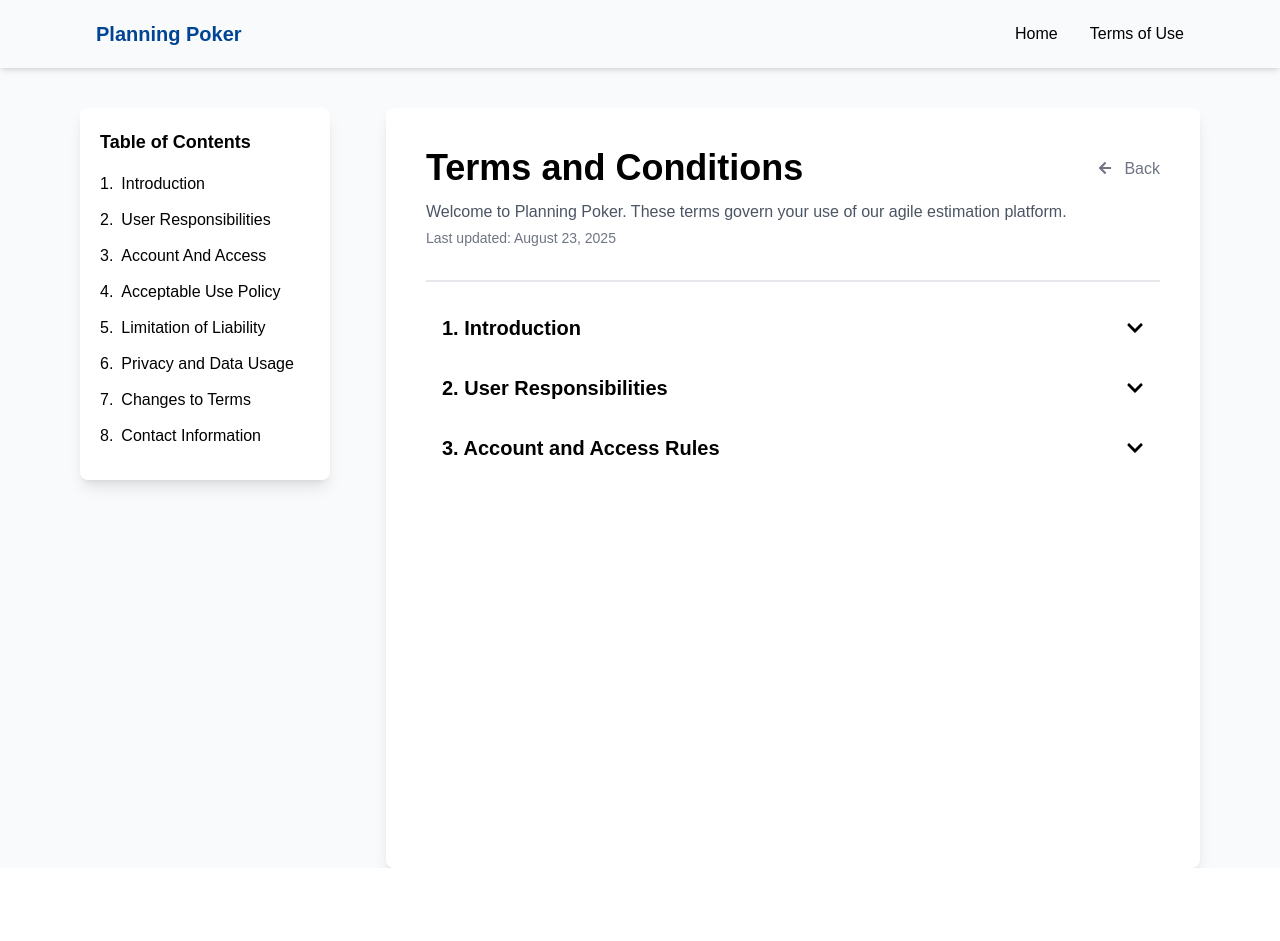
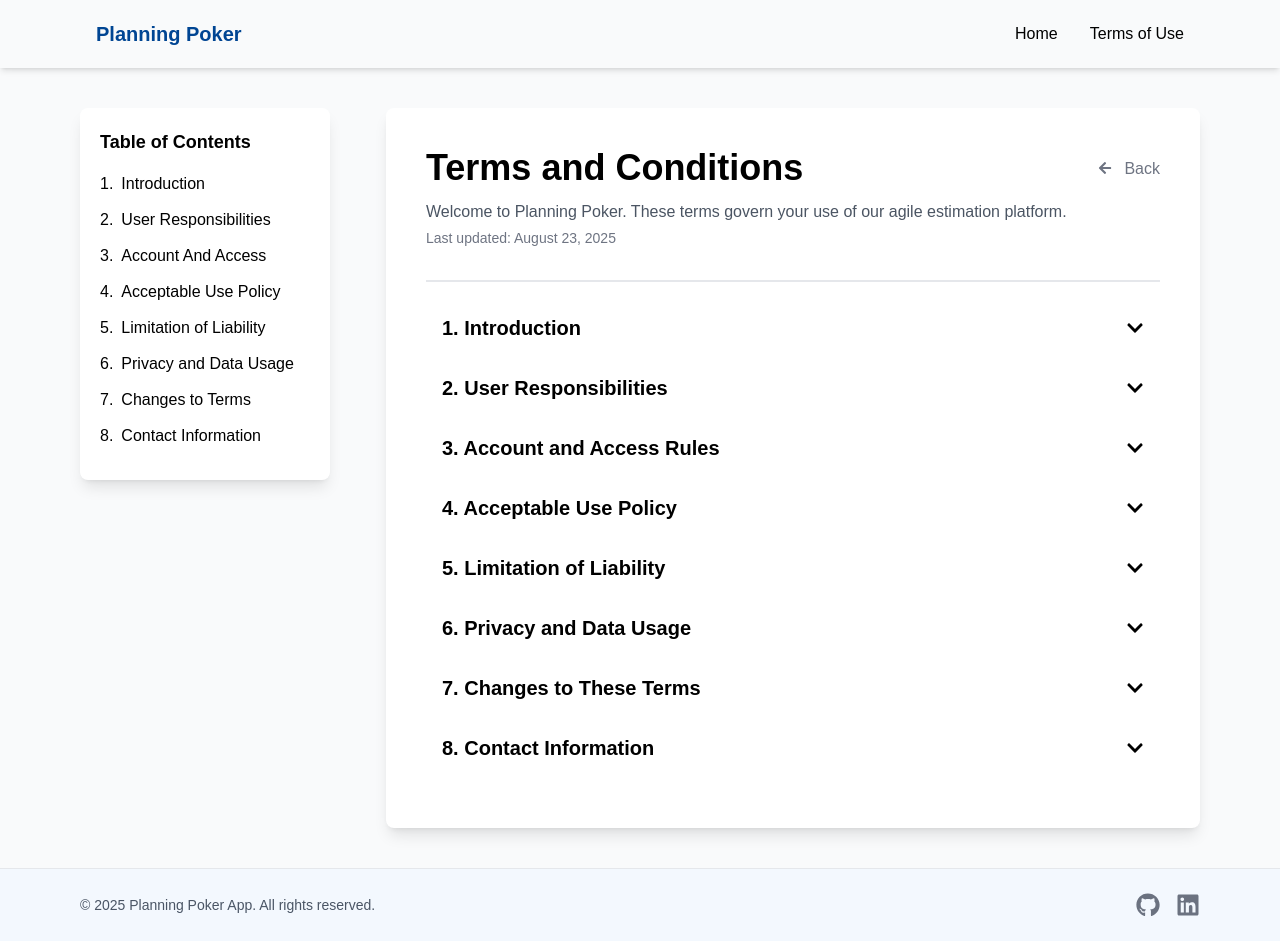
Before and after one commit to malvezzidatr/planning-poker, a Next.js app: page /terms-of-use in a window 1280 px wide. Before the commit the page ends 868 px from the top, so only its background shows below. Built offline with nearby package versions, Linux system fonts and the light colour scheme.

Commit message:
feat: enhance Terms of Use page with accordion functionality and visual content; implement Accordion context for state management

```diff
--- a/src/app/terms-of-use/page.tsx
+++ b/src/app/terms-of-use/page.tsx
@@ -1,6 +1,8 @@
+import { Footer } from "@/components/Footer/footer";
 import Header from "@/components/Header/Header";
 import { Summary } from "@/components/Summary/Summary";
 import { Terms } from "@/components/Terms/Terms";
+import { AccordionProvider, useAccordion } from "@/contexts/AccordionContext";
 
 export const metadata = {
   title: 'Planning Poker App | Terms of Use',
@@ -8,19 +10,25 @@
 
 const TermsOfUsePage = () => {
   const summaryContent = ['Introduction', 'User Responsibilities', 'Account And Access', 'Acceptable Use Policy', 'Limitation of Liability', 'Privacy and Data Usage', 'Changes to Terms', 'Contact Information'];
+
   return (
+    <AccordionProvider>
       <>
         <Header />
-      <div className="flex gap-14 bg-[#F9FAFB] min-h-screen px-20 pt-10">
+        <div className="flex gap-14 bg-[#F9FAFB] min-h-screen px-20 py-10">
           <div>
             <Summary
               title="Table of Contents"
               content={summaryContent}
+              fixed
+              useContext
             />
           </div>
           <Terms />
         </div>
+        <Footer />
       </>
+    </AccordionProvider>
   )
 }
 
--- a/src/components/Accordion/Accordion.tsx
+++ b/src/components/Accordion/Accordion.tsx
@@ -2,7 +2,7 @@
 
 import { useState } from "react";
 import { motion, AnimatePresence } from "framer-motion";
-import Icon from "../Icon/Icon";
+import Icon, { IconName } from "../Icon/Icon";
 import { accordion, accordionQuestionSize } from "./AccordionVariants";
 
 interface AccordionProps {
@@ -10,29 +10,41 @@
   answer: string;
   noBackground?: boolean;
   questionSize?: "SM" | "MD" | "LG";
+  visualContent?: string;
+  visualIcon?: IconName;
+  isOpen?: boolean;
+  onToggle?: () => void;
 }
 
-export const Accordion = ({ question, answer, noBackground = false, questionSize = "MD" }: AccordionProps) => {
-  const [isOpen, setIsOpen] = useState(false);
+export const Accordion = ({
+  question,
+  answer,
+  noBackground = false,
+  questionSize = "MD",
+  visualContent,
+  visualIcon,
+  isOpen: controlledIsOpen,
+  onToggle
+}: AccordionProps) => {
+  const [internalOpen, setInternalOpen] = useState(false);
+  const isOpen = controlledIsOpen ?? internalOpen;
 
-  const handleToggle = () => setIsOpen(!isOpen);
+  const handleToggle = () => {
+    if (onToggle) onToggle();
+    else setInternalOpen((v) => !v);
+  };
 
   return (
     <div className={accordion({ noBackground })}>
       <button
+        type="button"
         onClick={handleToggle}
-        className={`w-full p-4 flex justify-between items-center cursor-pointer transition ${noBackground ? 'hover:bg-gray-100' : 'hover:bg-blue-200'}`}
+        aria-expanded={isOpen}
+        className={`w-full p-4 flex justify-between items-center cursor-pointer transition ${noBackground ? "hover:bg-gray-100" : "hover:bg-blue-200"}`}
       >
         <h3 className={accordionQuestionSize({ size: questionSize })}>{question}</h3>
-        <motion.div
-          animate={{ rotate: isOpen ? 180 : 0 }}
-          transition={{ duration: 0.2 }}
-        >
-          <Icon
-            name={"chevronDown"}
-            color="#000"
-            size={18}
-          />
+        <motion.div animate={{ rotate: isOpen ? 180 : 0 }} transition={{ duration: 0.2 }}>
+          <Icon name="chevronDown" color="#000" size={18} />
         </motion.div>
       </button>
 
@@ -45,9 +57,13 @@
             transition={{ duration: 0.2, ease: "easeInOut" }}
             className="px-4"
           >
-            <p className="text-black pt-2 pb-4 whitespace-pre-line">
-              {answer}
-            </p>
+            <p className="text-black pt-2 pb-4 whitespace-pre-line">{answer}</p>
+            {visualContent && (
+              <div className="w-full flex bg-blue-100 rounded-md text-black p-4 items-center gap-2">
+                {visualIcon && <Icon name={visualIcon} color="#3B82F6" size={20} />}
+                <p className="whitespace-pre-line">{visualContent}</p>
+              </div>
+            )}
           </motion.div>
         )}
       </AnimatePresence>
--- a/src/components/Icon/Icon.tsx
+++ b/src/components/Icon/Icon.tsx
@@ -15,6 +15,7 @@
   FaChevronUp,
   FaArrowLeft,
 } from "react-icons/fa";
+import { MdEmail } from "react-icons/md";
 
 const icons = {
   plus: FaPlus,
@@ -32,6 +33,7 @@
   linkedin: FaLinkedin,
   chevronDown: FaChevronDown,
   chevronUp: FaChevronUp,
+  email: MdEmail,
 } as const;
 
 export type IconName = keyof typeof icons;
--- a/src/components/Summary/Summary.tsx
+++ b/src/components/Summary/Summary.tsx
@@ -1,20 +1,45 @@
+"use client";
+
+import { useAccordion } from "@/contexts/AccordionContext";
+import { summary, summaryText } from "./SummaryVariants";
+
 interface ISummaryProps {
   title: string;
   content: string[];
+  fixed?: boolean;
+  useContext?: boolean;
 }
 
-export const Summary = ({ title, content }: ISummaryProps) => {
+/*
+  Componente acoplado ao accordion, estudar possibilidade de tirar esse acoplamento.
+*/
+
+export const Summary = ({ title, content, fixed, useContext }: ISummaryProps) => {
+  const { openIndex } = useContext ? useAccordion() : { openIndex: undefined };
+
   return (
-    <nav className="w-[250px] bg-white shadow-lg p-5 rounded-lg">
+    <nav className={`${summary({ fixed })}`}>
       <h3 className="text-lg text-black font-bold mb-4">{title}</h3>
       <ul className="text-black">
-        {content.map((item, index) => (
-          <div key={item} className="flex items-center gap-2 mb-3 font-medium hover:text-blue-500 cursor-pointer">
-            <span>{index + 1}.</span>
-            <li key={index}>{item}</li>
-          </div>
-        ))}
+        {content.map((item, index) => {
+          let isActive = false;
+          if (useContext) {
+            isActive = openIndex === index;
+          }
+
+          return (
+            <li key={item} className="mb-3">
+              <a
+                href={`#accordion-${index}`}
+                className={`${summaryText({ active: isActive })}`}
+              >
+                <span>{index + 1}.</span>
+                <span>{item}</span>
+              </a>
+            </li>
+          );
+        })}
       </ul>
     </nav>
-  )
-}
+  );
+};
--- /dev/null
+++ b/src/components/Summary/SummaryVariants.ts
@@ -0,0 +1,19 @@
+import { tv } from "tailwind-variants";
+
+export const summary = tv({
+  base: "w-[250px] bg-white shadow-lg p-5 rounded-lg",
+  variants: {
+    fixed: {
+      true: "sticky top-20",
+    },
+  }
+})
+
+export const summaryText = tv({
+  base: "flex items-center gap-2 font-medium hover:text-blue-500",
+  variants: {
+    active: {
+      true: "text-blue-500 font-bold",
+    }
+  }
+})
--- a/src/components/Terms/Terms.tsx
+++ b/src/components/Terms/Terms.tsx
@@ -1,40 +1,70 @@
-"use client"
-import { useRouter } from "next/navigation";
-import Icon from "../Icon/Icon"
+"use client";
+
+import { useEffect } from "react";
+import { useAccordion } from "@/contexts/AccordionContext";
+import Icon from "../Icon/Icon";
 import { Accordion } from "../Accordion/Accordion";
 import { terms } from "@/texts/terms";
+import { useRouter } from "next/navigation";
 
 export const Terms = () => {
   const router = useRouter();
+  const { openIndex, setOpenIndex } = useAccordion();
 
-  const handleGoBack = () => {
-    router.back();
+  const handleGoBack = () => router.back();
+
+  useEffect(() => {
+    const openFromHash = () => {
+      const match = window.location.hash.match(/accordion-(\d+)/);
+      if (match) {
+        const idx = Number(match[1]);
+        setOpenIndex(idx); // abre o acordeon do hash
+        document
+          .getElementById(`accordion-${idx}`)
+          ?.scrollIntoView({ behavior: "smooth", block: "start" });
+      }
     };
+
+    openFromHash();
+    window.addEventListener("hashchange", openFromHash);
+    return () => window.removeEventListener("hashchange", openFromHash);
+  }, [setOpenIndex]);
 
   return (
     <div className="bg-white w-full p-10 rounded-lg shadow-lg text-black">
       <div className="flex flex-col border-b-2 border-gray-200 pb-8">
         <div className="flex justify-between items-center">
           <h1 className="text-4xl text-black font-bold">Terms and Conditions</h1>
-          <button onClick={handleGoBack} className="flex gap-3 items-center cursor-pointer hover:border-b-1">
+          <button
+            onClick={handleGoBack}
+            className="flex gap-3 items-center cursor-pointer hover:border-b-1"
+          >
             <Icon name="arrowLeft" size={14} color="#6E7482" />
             <p className="mt-0.5 text-[#6E7482]">Back</p>
           </button>
         </div>
-        <h3 className="mt-3 text-[#4B5563]">Welcome to Planning Poker. These terms govern your use of our agile estimation platform.</h3>
+        <h3 className="mt-3 text-[#4B5563]">
+          Welcome to Planning Poker. These terms govern your use of our agile estimation platform.
+        </h3>
         <p className="mt-1 text-[#6E7482] text-sm">Last updated: August 23, 2025</p>
       </div>
+
       <div className="mt-4">
         {terms.map((term, index) => (
+          <section key={index} id={`accordion-${index}`} className="scroll-mt-24">
             <Accordion
-            key={index}
               noBackground
               questionSize="LG"
               question={`${index + 1}. ${term.title}`}
               answer={term.content}
+              visualContent={term.visualContent}
+              visualIcon={term.visualIcon}
+              isOpen={openIndex === index}
+              onToggle={() => setOpenIndex(openIndex === index ? null : index)}
             />
+          </section>
         ))}
       </div>
     </div>
-  )
-}
+  );
+};
--- /dev/null
+++ b/src/contexts/AccordionContext.tsx
@@ -0,0 +1,37 @@
+"use client";
+
+import { createContext, useContext, useState, ReactNode } from "react";
+
+interface AccordionContextType {
+  openIndex: number | null;
+  setOpenIndex: (index: number | null) => void;
+}
+
+const AccordionContext = createContext<AccordionContextType | undefined>(undefined);
+
+export const AccordionProvider = ({ children }: { children: ReactNode }) => {
+  const [openIndex, setOpenIndex] = useState<number | null>(null);
+
+  return (
+    <AccordionContext.Provider value={{ openIndex, setOpenIndex }}>
+      {children}
+    </AccordionContext.Provider>
+  );
+};
+
+/**
+ * Contexto que gerencia qual Accordion está aberto na página, ele funciona junto do componente Summary.
+ *
+ * openIndex: índice do Accordion atualmente aberto (null se nenhum)
+ * setOpenIndex: função para atualizar o Accordion ativo
+ *
+ * Uso:
+ * const { openIndex, setOpenIndex } = useAccordion();
+ * setOpenIndex(2); // abre o terceiro Accordion
+*/
+
+export const useAccordion = () => {
+  const context = useContext(AccordionContext);
+  if (!context) throw new Error("useAccordion must be used within AccordionProvider");
+  return context;
+};
--- a/src/texts/terms/index.ts
+++ b/src/texts/terms/index.ts
@@ -1,14 +1,48 @@
-export const terms = [
+import { IconName } from "@/components/Icon/Icon";
+
+type Terms = {
+  title: string;
+  content: string;
+  content2?: string;
+  visualContent?: string;
+  visualIcon?: IconName;
+}
+
+export const terms: Terms[] = [
   {
     title: "Introduction",
     content: "By accessing and using Planning Poker (\"the Service\"), you accept and agree to be bound by the terms and provisions of this agreement. If you do not agree to abide by these terms, please do not use this service.\nPlanning Poker is designed to facilitate agile estimation sessions for development teams. These terms ensure a fair and secure experience for all users."
   },
   {
     title: "User Responsibilities",
-    content: `As a user of Planning Poker, you are responsible for:\n\n - Providing accurate information when creating or joining estimation sessions \n - Maintaining the confidentiality of room codes and sensitive project information\n - Using the service in a professional and respectful manner\n - Ensuring your internet connection and device meet the minimum requirements`
+    content: `As a user of Planning Poker, you are responsible for:\n\n • Providing accurate information when creating or joining estimation sessions \n • Maintaining the confidentiality of room codes and sensitive project information\n • Using the service in a professional and respectful manner\n • Ensuring your internet connection and device meet the minimum requirements`
   },
   {
     title: "Account and Access Rules",
-    content: `Planning Poker operates on a room-based system without traditional user accounts:\n\n - No registration required - access rooms using unique codes\n - Room creators have administrative privileges within their sessions \n - Sessions are temporary and data is not permanently stored\n - We reserve the right to terminate access for violations of these terms`
+    content: `Planning Poker operates on a room•based system without traditional user accounts:\n\n • No registration required • access rooms using unique codes\n • Room creators have administrative privileges within their sessions \n • Sessions are temporary and data is not permanently stored\n • We reserve the right to terminate access for violations of these terms`
+  },
+  {
+    title: "Acceptable Use Policy",
+    content: "You agree not to use Planning Poker for:\n\n • Any unlawful purpose or activity prohibited by applicable laws\n • Transmitting harmful, offensive, or inappropriate content\n • Attempting to gain unauthorized access to our systems \n • Disrupting the service or interfering with other users' sessions\n • Commercial purposes without explicit written permission"
+  },
+  {
+    title: "Limitation of Liability",
+    content: "Planning Poker is provided \"as is\" without warranties of any kind. We shall not be liable for:\n\n • Any direct, indirect, incidental, or consequential damages\n • Loss of data, profits, or business opportunities\n • Service interruptions or technical difficulties\n • Actions or decisions made based on estimates from our platform"
+  },
+  {
+    title: "Privacy and Data Usage",
+    content: "We respect your privacy and handle data responsibly:\n\n",
+    visualContent: "Data We Collect:\n • Names or usernames provided during sessions\n • Voting data and session interactions\n • Usage analytics to improve our service",
+    content2: "We do not sell personal information to third parties. Session data is temporarily stored and automatically deleted after sessions end."
+  },
+  {
+    title: "Changes to These Terms",
+    content: "We reserve the right to modify these terms at any time. When we make changes:\n\n • We will update the \"Last updated\" date at the top of this page\n • Significant changes will be communicated through our service\n • Continued use constitutes acceptance of the updated terms"
+  },
+  {
+    title: "Contact Information",
+    content: "If you have questions about these terms or need support:\n",
+    visualContent: "Email: malvezzi.dev@gmail.com",
+    visualIcon: "email"
   }
 ]
```
Lines whose indentation alone changed are shown as unchanged.
